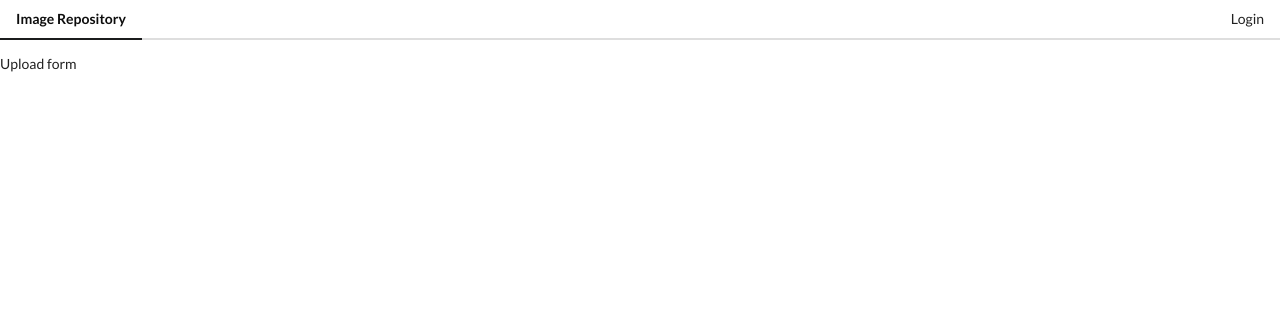
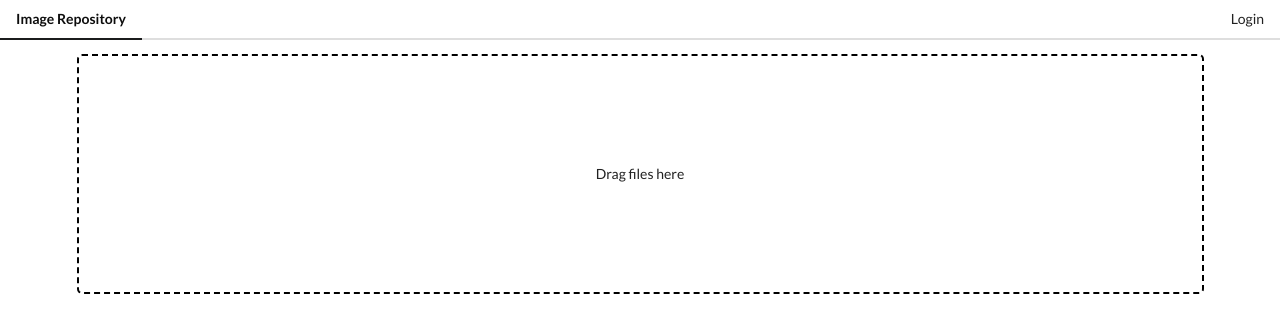
Before and after one commit to franciscomanuelmatos/vuejs-projects, a Vue app in the folder image-repository/: page /upload in a window 1280 px wide. Shown: the top 332 px of the page. Built offline with nearby package versions, Linux system fonts and the light colour scheme.

Commit message:
Implemented image upload functionality

```diff
--- a/image-repository/src/App.vue
+++ b/image-repository/src/App.vue
@@ -1,7 +1,9 @@
 <template>
   <div id="app">
     <AppHeader></AppHeader>
-    <router-view></router-view>
+    <div class="ui container">
+      <router-view></router-view>
+    </div>
   </div>
 </template>
 
--- a/image-repository/src/api/imgur.js
+++ b/image-repository/src/api/imgur.js
@@ -20,5 +20,16 @@ export default {
       }
     })
   },
-
+  uploadImages(token, images) {
+    const uploads = Array.from(images).map(image => {
+      const formData = new FormData();
+      formData.append('image', image);
+      return axios.post(`${ROOT_URL}/3/image`, formData, {
+        headers: {
+          Authorization: `Bearer ${token}`
+        }
+      });
+    });
+    return Promise.all(uploads);
+  }
 }
--- a/image-repository/src/components/ImageList.vue
+++ b/image-repository/src/components/ImageList.vue
@@ -1,10 +1,12 @@
 <template>
-  <div>
-    Image Gallery
+  <div class="image-container" v-if="isLoggedIn">
+    <ul>
+      <img v-for="image in getAllImages" :key="image.id" :src="image.link" />
+    </ul>
+  </div>
 
-    <ul>
-      <img class="ui small image" v-for="image in getAllImages" :key="image.id" :src="image.link" />
-    </ul>
+  <div v-else>
+    <h2>Log in to get started!</h2>
   </div>
 </template>
 
@@ -17,10 +19,22 @@ export default {
     ...mapActions(['fetchImages'])
   },
   computed: {
-    ...mapGetters(['getAllImages'])
+    ...mapGetters(['getAllImages', 'isLoggedIn'])
   },
   created() {
     this.fetchImages();
   },
 }
 </script>
+
+<style scoped>
+.image-container {
+  column-count: 3;
+  column-gap: 0;
+}
+
+img {
+  max-width: 100%;
+  padding: 5px;
+}
+</style>
--- a/image-repository/src/components/UploadForm.vue
+++ b/image-repository/src/components/UploadForm.vue
@@ -1,11 +1,45 @@
 <template>
-  <div>
-    Upload form
+  <div class="dropper">
+    <input
+      type="file"
+      @change="uploadImages($event.target.files)"
+      multiple
+      accept="image/*"
+    />
+    <span>Drag files here</span>
   </div>
 </template>
 
 <script>
+import { mapActions } from 'vuex';
+
 export default {
-  name: 'UploadForm'
+  name: 'UploadForm',
+  methods: {
+    ...mapActions(['uploadImages'])
+  }
 }
 </script>
+
+<style scoped>
+.dropper {
+  height: 30vh;
+  border: 2px dashed black;
+  border-radius: 5px;
+  display: flex;
+  justify-content: center;
+  align-items: center;
+  position: relative;
+}
+
+.dropper:hover {
+  background-color: #eee;
+}
+
+input {
+  width: 100%;
+  height: 100%;
+  position: absolute;
+  opacity: 0;
+}
+</style>
--- a/image-repository/src/store/modules/auth.js
+++ b/image-repository/src/store/modules/auth.js
@@ -14,6 +14,7 @@ const actions = {
   logout: ({ commit }) => {
     localStorage.removeItem('imgur_token');
     commit('setToken', null);
+    router.push('/');
   },
   finalizeLogin: ({ commit }, urlHash) => {
     const { access_token } = qs.parse(urlHash.replace('#', ''));
--- a/image-repository/src/store/modules/images.js
+++ b/image-repository/src/store/modules/images.js
@@ -1,4 +1,5 @@
 import imgur from '../../api/imgur';
+import { router } from '../../main';
 
 const state = {
   images: []
@@ -20,6 +21,11 @@ const actions = {
     const response = await imgur.fetchImages(token);
     const { data } = response.data;
     commit('setImages', data);
+  },
+  async uploadImages({ rootState }, images) {
+    const { token } = rootState.auth;
+    await imgur.uploadImages(token, images);
+    router.push('/');
   }
 }
 
```
